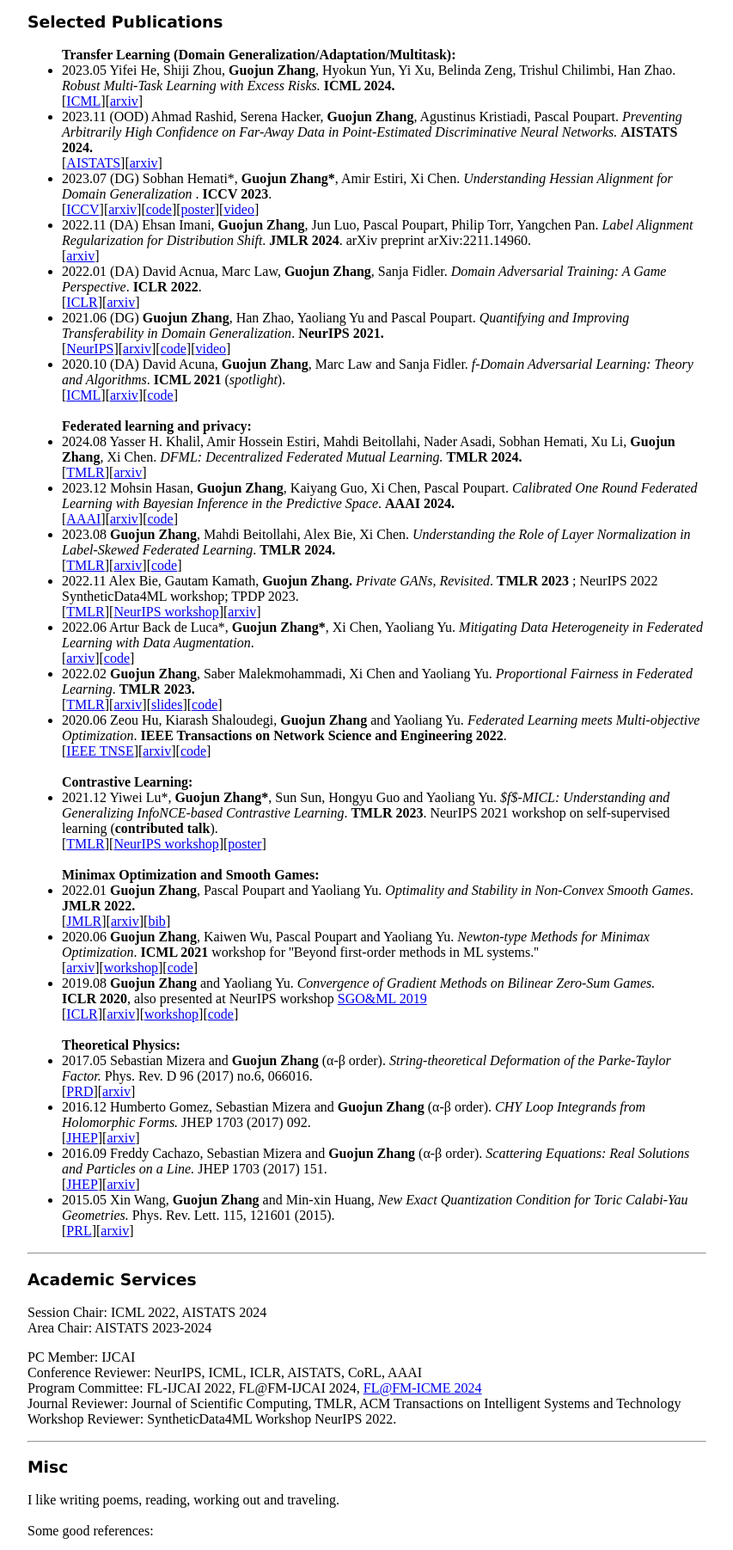
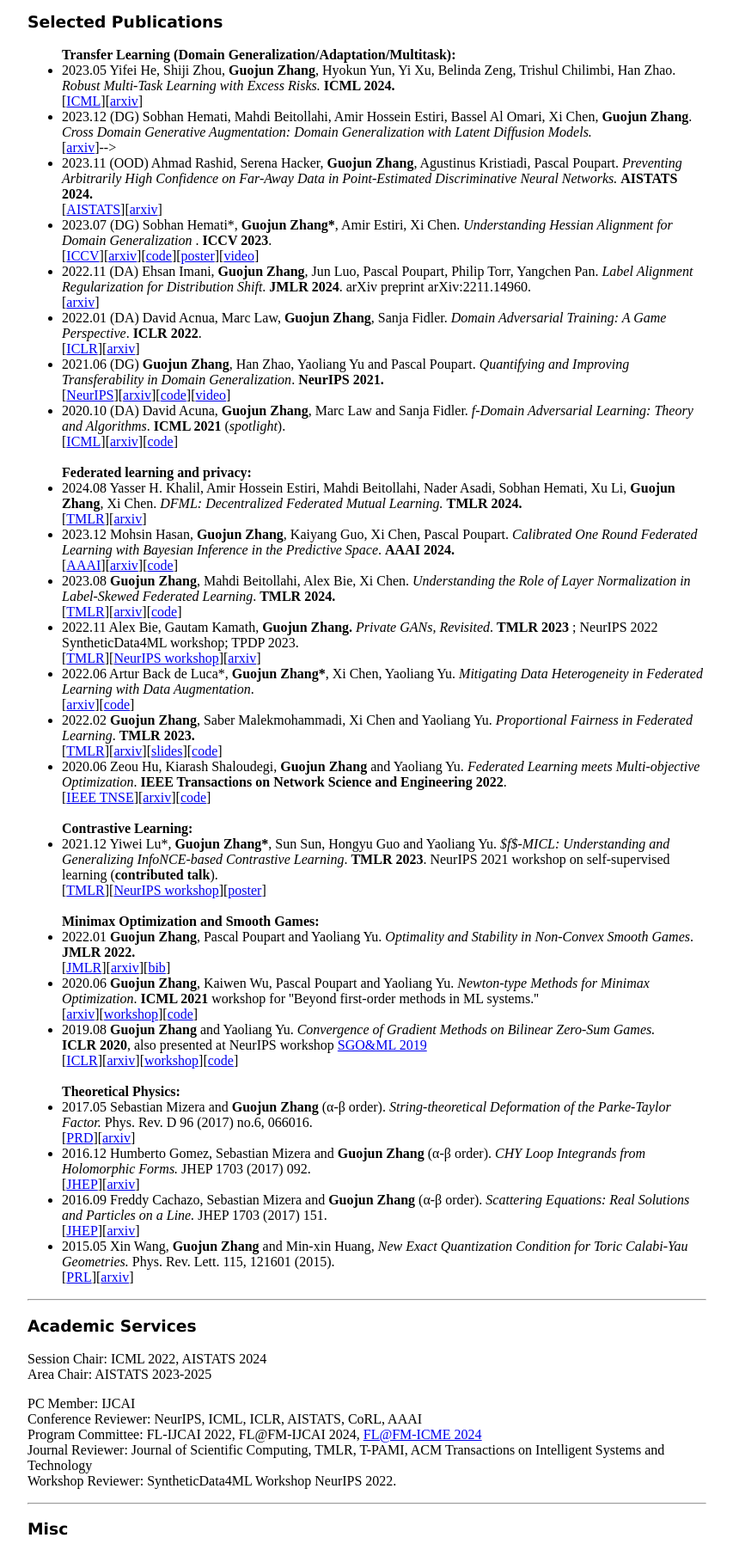
Before and after one commit to Gordon-Guojun-Zhang/Gordon-Guojun-Zhang.github.io, a plain HTML site: page index.htm in a window 1280 px wide. Shown: the part 1582-3385 px from the top of the page at 86% size, without its empty margins (213-1066 px from the left). Drawn offline with Linux system fonts and the light colour scheme.

Commit message:
Update index.htm

```diff
--- a/index.htm
+++ b/index.htm
@@ -123,7 +123,7 @@
 		<br>
 		[<a href="https://openreview.net/forum?id=JzWFmMySpn">ICML</a>][<a href="https://arxiv.org/abs/2402.02009">arxiv</a>]
 		</li>
-		<!--<li>2023.12 (DG) Sobhan Hemati, Mahdi Beitollahi, Amir Hossein Estiri, Bassel Al Omari, Xi Chen, <b>Guojun Zhang</b>. <i>Cross Domain Generative Augmentation: Domain Generalization with Latent Diffusion Models.</i>
+		<li>2023.12 (DG) Sobhan Hemati, Mahdi Beitollahi, Amir Hossein Estiri, Bassel Al Omari, Xi Chen, <b>Guojun Zhang</b>. <i>Cross Domain Generative Augmentation: Domain Generalization with Latent Diffusion Models.</i>
 		<br>
 		[<a href="https://arxiv.org/abs/2312.05387">arxiv</a>]-->
 		<li>2023.11 (OOD) Ahmad Rashid, Serena Hacker, <b>Guojun Zhang</b>, Agustinus Kristiadi, Pascal Poupart. <i>Preventing Arbitrarily High Confidence on Far-Away Data in Point-Estimated Discriminative Neural Networks.</i> <b>AISTATS 2024.</b>
@@ -208,11 +208,11 @@
         <hr>
         <h3 style="font-family: verdana;">Academic Services</h3>
         Session Chair: ICML 2022, AISTATS 2024 <br />
-	Area Chair: AISTATS 2023-2024 </p>
+	Area Chair: AISTATS 2023-2025 </p>
         <p>PC Member: IJCAI<!--2020-2022;--><br />
         Conference Reviewer: NeurIPS, ICML, ICLR, AISTATS, CoRL, AAAI <br />
         Program Committee: FL-IJCAI 2022, FL@FM-IJCAI 2024, <a href="https://federated-learning.org/fl@fm-icme-2024/">FL@FM-ICME 2024</a> <br />
-        Journal Reviewer: Journal of Scientific Computing, TMLR, ACM Transactions on Intelligent Systems and Technology<br />
+        Journal Reviewer: Journal of Scientific Computing, TMLR, T-PAMI, ACM Transactions on Intelligent Systems and Technology<br />
 	    Workshop Reviewer: SyntheticData4ML Workshop NeurIPS 2022.<br />
 
         <a name="Misc"></a>
```
